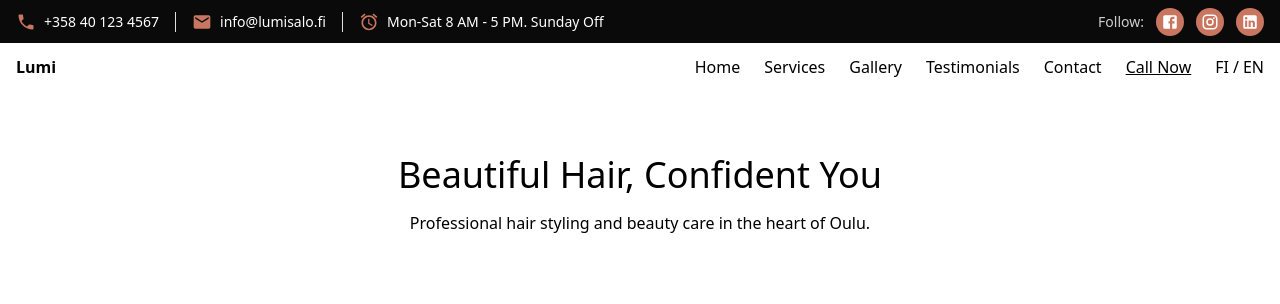
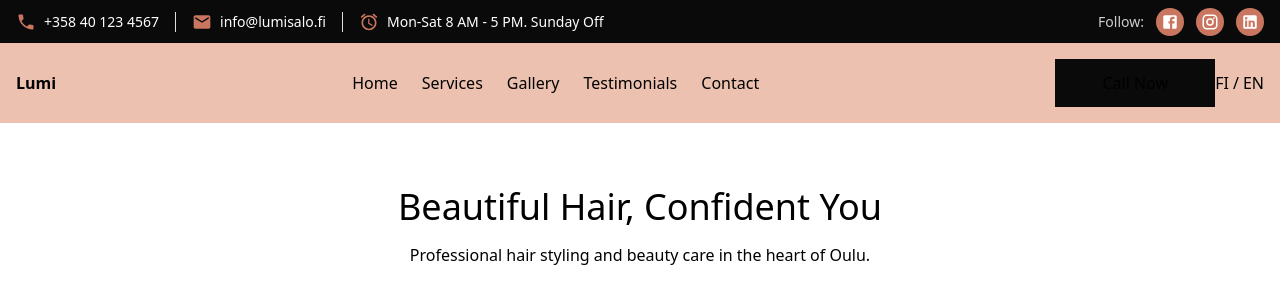
Before and after one commit to VictorKevz/lumi-salon, a Next.js app: page /en in a window 1280 px wide. Shown: the top 304 px of the page. Built offline with nearby package versions, Linux system fonts and the light colour scheme.

Commit message:
Add initial load transition.

```diff
--- a/app/[locale]/HomeClient.tsx
+++ b/app/[locale]/HomeClient.tsx
@@ -10,6 +10,8 @@ export default function HomeClient({ messages }: { messages: Messages }) {
 
   useEffect(() => {
     setIsClient(true);
+    document.body.classList.remove("preload");
+    document.body.classList.add("loaded");
   }, []);
 
   return (
--- a/app/globals.css
+++ b/app/globals.css
@@ -37,7 +37,14 @@
   --border-light: #e0e0e0;
   --shadow-light: rgba(0, 0, 0, 0.05);
 }
-
+/* Fade-in after hydration */
+body.preload {
+  opacity: 0;
+  transition: opacity 0.4s ease-in;
+}
+body.loaded {
+  opacity: 1;
+}
 /* Common classes */
 .center,
 .between {
--- a/app/layout.tsx
+++ b/app/layout.tsx
@@ -11,7 +11,7 @@ export default function RootLayout({
 
   return (
     <html lang={locale}>
-      <body className="antialiased">{children}</body>
+      <body className="antialiased preload">{children}</body>
     </html>
   );
 }
--- a/app/sections/header/Header.tsx
+++ b/app/sections/header/Header.tsx
@@ -156,7 +156,7 @@ export const Navbar = ({ messages }: HeaderProps) => {
   const navLinks = getNavLinks(messages);
 
   return (
-    <nav className="w-full between py-3 px-4">
+    <nav className="between w-full h-[5rem] bg-[var(--primary-3)] px-4">
       <div className="flex items-center gap-3">
         <button type="button" className="center md:hidden!">
           🟰
@@ -169,13 +169,15 @@ export const Navbar = ({ messages }: HeaderProps) => {
             <Link href={l.href}>{l.label}</Link>
           </li>
         ))}
+      </ul>{" "}
+      <ul className="center">
         <li>
           <Link
             href={`tel:${(messages["header.banner.phone"] || "").replace(
               /\s/g,
               ""
             )}`}
-            className="underline"
+            className="center h-12 min-w-[10rem] w-full bg-[var(--neutral-6)]"
           >
             {messages["header.cta.call"]}
           </Link>
```
